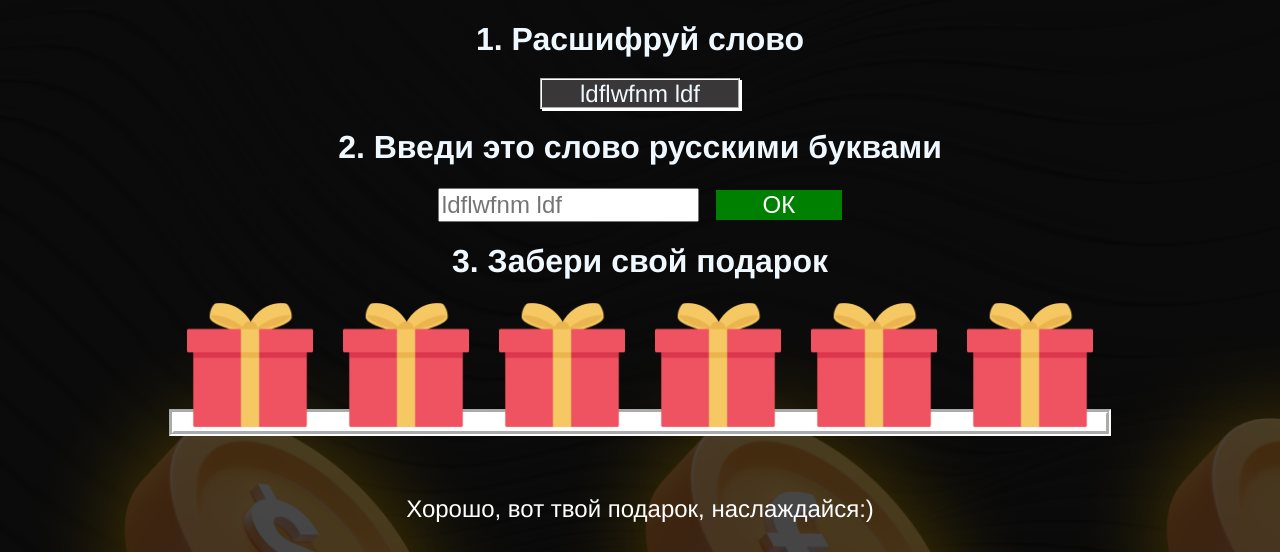
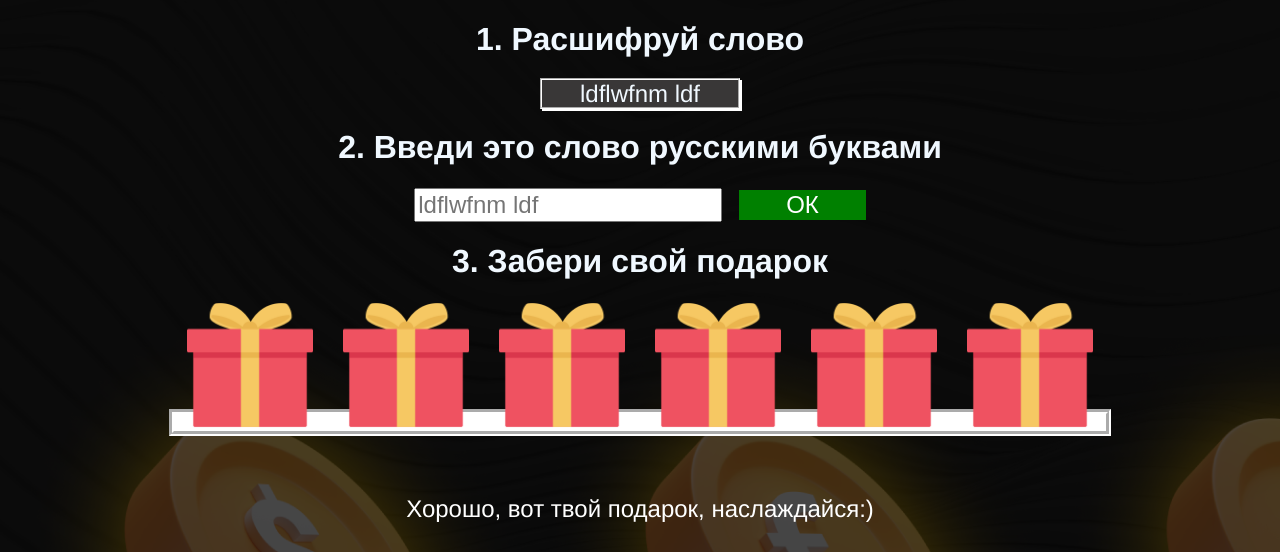
Before and after one commit to DPsos/stich, a plain HTML site: page index.html in a window 1280 px wide. Shown: the top 552 px of the page. Drawn offline with Linux system fonts and the light colour scheme.

Commit message:
Update style.css

```diff
--- a/style.css
+++ b/style.css
@@ -20,6 +20,7 @@ input {
     width: 20%;
     font-size: x-large;
     margin-right: 1%;
+    min-width: 300px;
 }
 
 .knop {
@@ -29,6 +30,7 @@ input {
     color: white;
     cursor: pointer;
     border: none;
+    min-width: 50px;
 }
 .knop:hover {
     box-shadow: 0px 0px 5px white;
```
